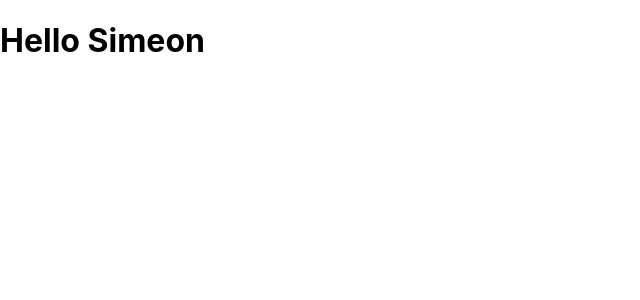
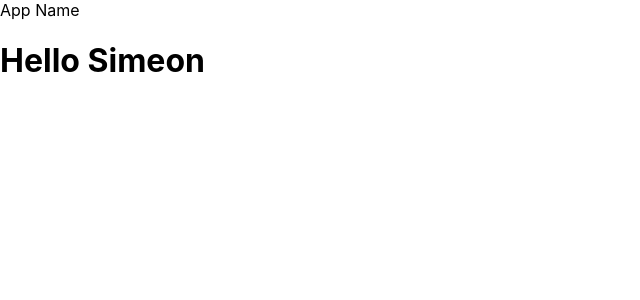
Before and after one commit to jfcv/React-Shop-Web, a React (Create React App) app: page / in a window 1280 px wide. Shown: the top 300 px of the page, without its empty margins (0-640 px from the left). Built offline with nearby package versions, Linux system fonts and the light colour scheme.

Commit message:
Header component added.

```diff
--- a/src/App.js
+++ b/src/App.js
@@ -1,10 +1,13 @@
 import React from 'react';
 import './App.css';
 import HelloWorld from './components/HelloWorld';
+import Header from './components/Header';
 
 function App() {
   return (
     <div>
+      <Header />
+
       <HelloWorld name='Simeon'/>
     </div>
   );
--- /dev/null
+++ b/src/components/Header.js
@@ -0,0 +1,11 @@
+import React from 'react';
+
+function Header() {
+  return(
+    <header>
+      App Name
+    </header>
+  )
+}
+
+export default Header;
```
